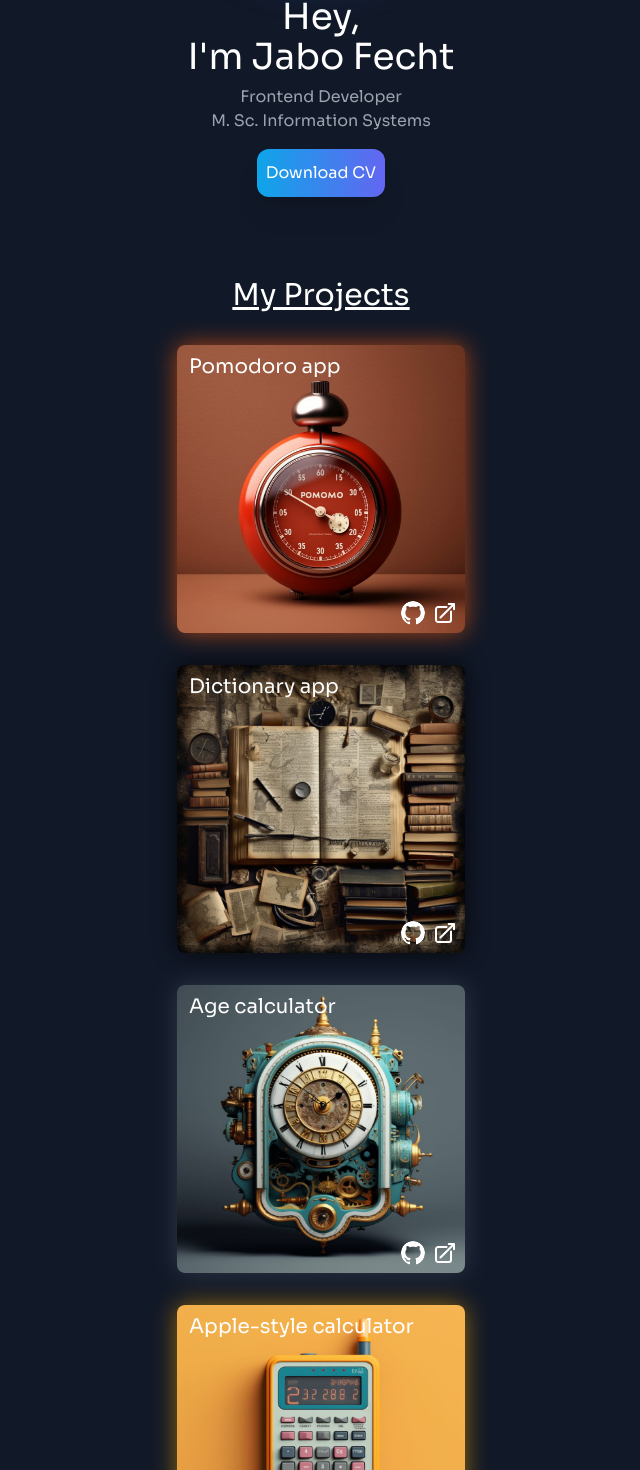
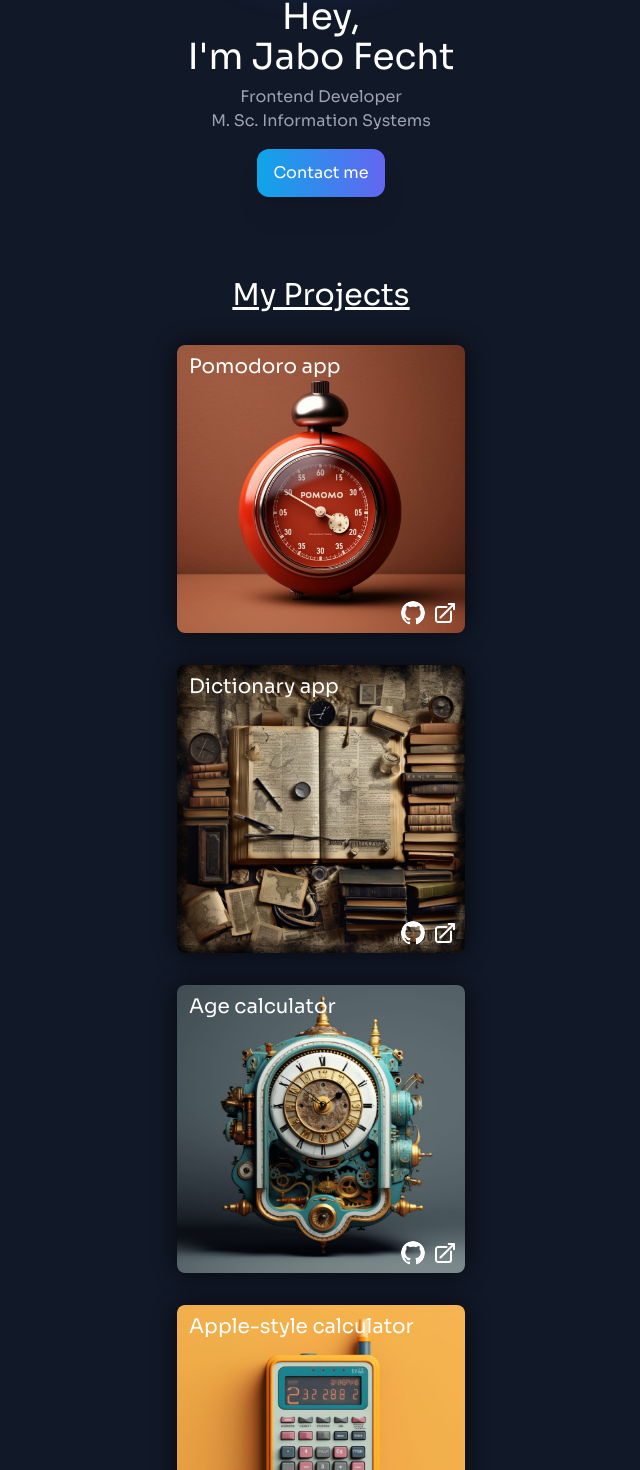
Before and after one commit to JobaF/portfolio-homepage, a Next.js app: page / in a window 1280 px wide. Shown: the part 403-1873 px from the top of the page, without its empty margins (319-959 px from the left). Built offline with nearby package versions, Linux system fonts and the light colour scheme.

Commit message:
Refactor projects jsx and add contact me button

```diff
--- a/pages/index.tsx
+++ b/pages/index.tsx
@@ -6,6 +6,32 @@ import BurgerIcon from "./components/icons/BurgerIcon"
 import GithubIcon from "./components/icons/GithubIcon"
 
 export default function Home() {
+	const projects = [
+		{
+			name: "Pomodoro app",
+			projectURL: "https://pomodoro.jabofecht.com",
+			githubURL: "https://github.com/JobaF/pomodoro-app",
+			tailwindImageTag: "bg-pomodoro",
+		},
+		{
+			name: "Dictionary app",
+			projectURL: "https://dictionary.jabofecht.com/dictionary/keyboard",
+			githubURL: "https://github.com/JobaF/dictionary-app",
+			tailwindImageTag: "bg-dictionary",
+		},
+		{
+			name: "Age calculator",
+			projectURL: "https://datecalculator.jabofecht.com/",
+			githubURL: "https://github.com/JobaF/frontendmentor-age-calculator",
+			tailwindImageTag: "bg-clock",
+		},
+		{
+			name: "Apple-style calculator",
+			projectURL: "https://jobaf.github.io/odin-calculator/",
+			githubURL: "https://github.com/JobaF/odin-calculator",
+			tailwindImageTag: "bg-calculator",
+		},
+	]
 	return (
 		<div className="flex flex-col bg-gray-900 font-crimson text-white">
 			<nav className="z-10 flex h-14 items-center justify-between bg-gray-800 px-8">
@@ -33,62 +59,33 @@ export default function Home() {
 					</h3>
 					<p className="mt-2 text-gray-400">Frontend Developer</p>
 					<p className="text-gray-400">M. Sc. Information Systems</p>
-					<button className="mt-4 h-12 w-32 rounded-xl bg-gradient-to-r from-sky-500 to-indigo-500 drop-shadow-xl hover:bg-gradient-to-r hover:from-sky-800 hover:to-indigo-800">
-						Download CV
-					</button>
+					<a
+						href="mailto:hi@jabofecht.com"
+						className="mt-4 flex items-center justify-center"
+					>
+						<div className="flex h-12 w-32 items-center justify-center rounded-xl bg-gradient-to-r from-sky-500 to-indigo-500 drop-shadow-xl hover:bg-gradient-to-r hover:from-sky-800 hover:to-indigo-800 hover:shadow-inner hover:shadow-black">
+							Contact me
+						</div>
+					</a>
 				</div>
 			</section>
 
 			<section className="mb-12 mt-20 flex flex-col items-center">
 				<div className="text-3xl underline">My Projects</div>
-				<div className="relative mt-8">
-					<div className=" h-72 w-72 items-start justify-center overflow-hidden rounded-lg">
-						<div className="absolute inset-0  rounded-lg bg-orange-600 opacity-70 blur-md"></div>
-						<div className="relative inset-0 flex h-full w-full items-start justify-between rounded-md bg-pomodoro bg-cover px-3 pt-2 text-left">
-							<span className="text-xl ">Pomodoro app</span>
-							<ArrowTopRightIcon url={"https://pomodoro.jabofecht.com"} />
-							<GithubIcon url={"https://github.com/JobaF/pomodoro-app"} />
+				{projects.map((project) => (
+					<div className="relative mt-8">
+						<div className=" h-72 w-72 items-start justify-center overflow-hidden rounded-lg">
+							<div className="absolute inset-0  rounded-lg bg-black opacity-70 blur-md"></div>
+							<div
+								className={`${project.tailwindImageTag} relative inset-0 flex h-full w-full items-start justify-between rounded-md bg-cover px-3 pt-2 text-left`}
+							>
+								<span className="text-xl ">{project.name}</span>
+								<ArrowTopRightIcon url={project.projectURL} />
+								<GithubIcon url={project.githubURL} />
+							</div>
 						</div>
 					</div>
-				</div>
-				<div className="relative mt-8">
-					<div className=" h-72 w-72 items-start justify-center overflow-hidden rounded-lg">
-						<div className="absolute inset-0  rounded-lg bg-black opacity-70 blur-md"></div>
-						<div className="relative inset-0 flex h-full w-full items-start justify-between rounded-md bg-dictionary bg-cover px-3 pt-2 text-left">
-							<span className="text-xl ">Dictionary app</span>
-							<ArrowTopRightIcon
-								url={"https://dictionary.jabofecht.com/dictionary/keyboard"}
-							/>
-							<GithubIcon url={"https://github.com/JobaF/dictionary-app"} />
-						</div>
-					</div>
-				</div>
-				<div className="relative mt-8">
-					<div className=" h-72 w-72 items-start justify-center overflow-hidden rounded-lg">
-						<div className="absolute inset-0  rounded-lg bg-gray-700 opacity-80 blur-md"></div>
-						<div className="relative inset-0 flex h-full w-full items-start justify-between rounded-md bg-clock bg-cover px-3 pt-2 text-left">
-							<span className="text-xl ">Age calculator</span>
-							<ArrowTopRightIcon
-								url={"https://datecalculator.jabofecht.com/"}
-							/>
-							<GithubIcon
-								url={"https://github.com/JobaF/frontendmentor-age-calculator"}
-							/>
-						</div>
-					</div>
-				</div>
-				<div className="relative mt-8">
-					<div className=" h-72 w-72 items-start justify-center overflow-hidden rounded-lg">
-						<div className="absolute inset-0  rounded-lg bg-yellow-600 opacity-70 blur-md"></div>
-						<div className="relative inset-0 flex h-full w-full items-start justify-between rounded-md bg-calculator bg-cover px-3 pt-2 text-left">
-							<span className="text-xl ">Apple-style calculator</span>
-							<ArrowTopRightIcon
-								url={"https://jobaf.github.io/odin-calculator/"}
-							/>
-							<GithubIcon url={"https://github.com/JobaF/odin-calculator"} />
-						</div>
-					</div>
-				</div>
+				))}
 			</section>
 		</div>
 	)
```
